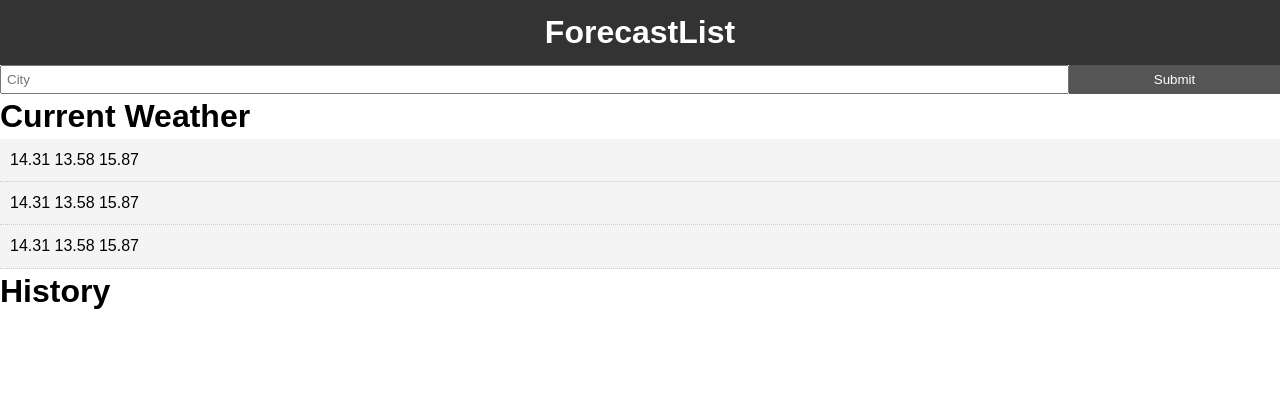
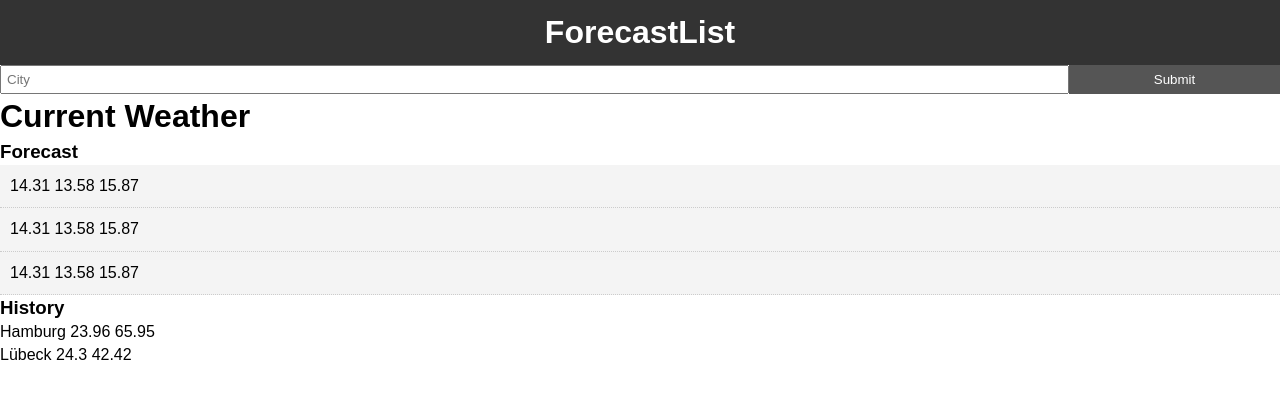
Before and after one commit to Chrichton/Weatherforcast, a Vue app in the folder Vue/vue-weather/: page / in a window 1280 px wide. Shown: the top 398 px of the page. Built offline with nearby package versions, Linux system fonts and the light colour scheme.

Commit message:
History is showing HistoryItems. Static History-TestData.

```diff
--- a/Vue/vue-weather/src/App.vue
+++ b/Vue/vue-weather/src/App.vue
@@ -4,7 +4,7 @@
     <SelectCity v-on:load-weather="loadWeather"/>
     <CurrentWeather/>
     <Forecast v-bind:model="Model"/>
-    <History/>
+    <History v-bind:historyData="historyData"/>
   </div>
 </template>
 
@@ -71,7 +71,18 @@ export default {
           }
         ]
       },
-      historyData: [],
+      historyData: [
+        {
+          city:"Hamburg",
+          temperature: 23.96,
+          humidity: 65.95
+        },
+        {
+          city: "Lübeck",
+          temperature: 24.3,
+          humidity:42.42
+        }
+      ]
     }
   },
   mounted() {
--- a/Vue/vue-weather/src/components/Forecast.vue
+++ b/Vue/vue-weather/src/components/Forecast.vue
@@ -1,5 +1,6 @@
 <template>
     <div>
+        <h3>Forecast</h3>
         <div v-for="forecast in model.forecast" :key="forecast">
             <ForecastItem v-bind:forecast="forecast"/>
         </div>
--- a/Vue/vue-weather/src/components/History.vue
+++ b/Vue/vue-weather/src/components/History.vue
@@ -1,12 +1,21 @@
 <template>
     <div>
-        <h1>History</h1>
+        <h3>History</h3>
+        <div v-for="historyItem in historyData" :key="historyItem">
+            <HistoryItem v-bind:historyItem="historyItem"/>
+        </div>
     </div>
 </template>
 
 <script>
+import HistoryItem from './HistoryItem';
+
 export default {
-
+   name: "History",
+   components: {
+       HistoryItem
+   },
+   props: ["historyData"]
 }
 </script>
 
--- /dev/null
+++ b/Vue/vue-weather/src/components/HistoryItem.vue
@@ -0,0 +1,25 @@
+<template>
+    <div class="history-item">
+        <p>
+            {{historyItem.city}}
+            {{historyItem.temperature}}
+            {{historyItem.humidity}}
+
+        </p>
+    </div>
+</template>
+
+<script>
+export default {
+    name: "HistoryItem",
+    props: ["historyItem"]
+}
+</script>
+
+<style scoped>
+    .forecast-item {
+        background: #f4f4f4;
+        padding: 10px;
+        border-bottom: 1px #ccc dotted;
+    }
+</style>
```
